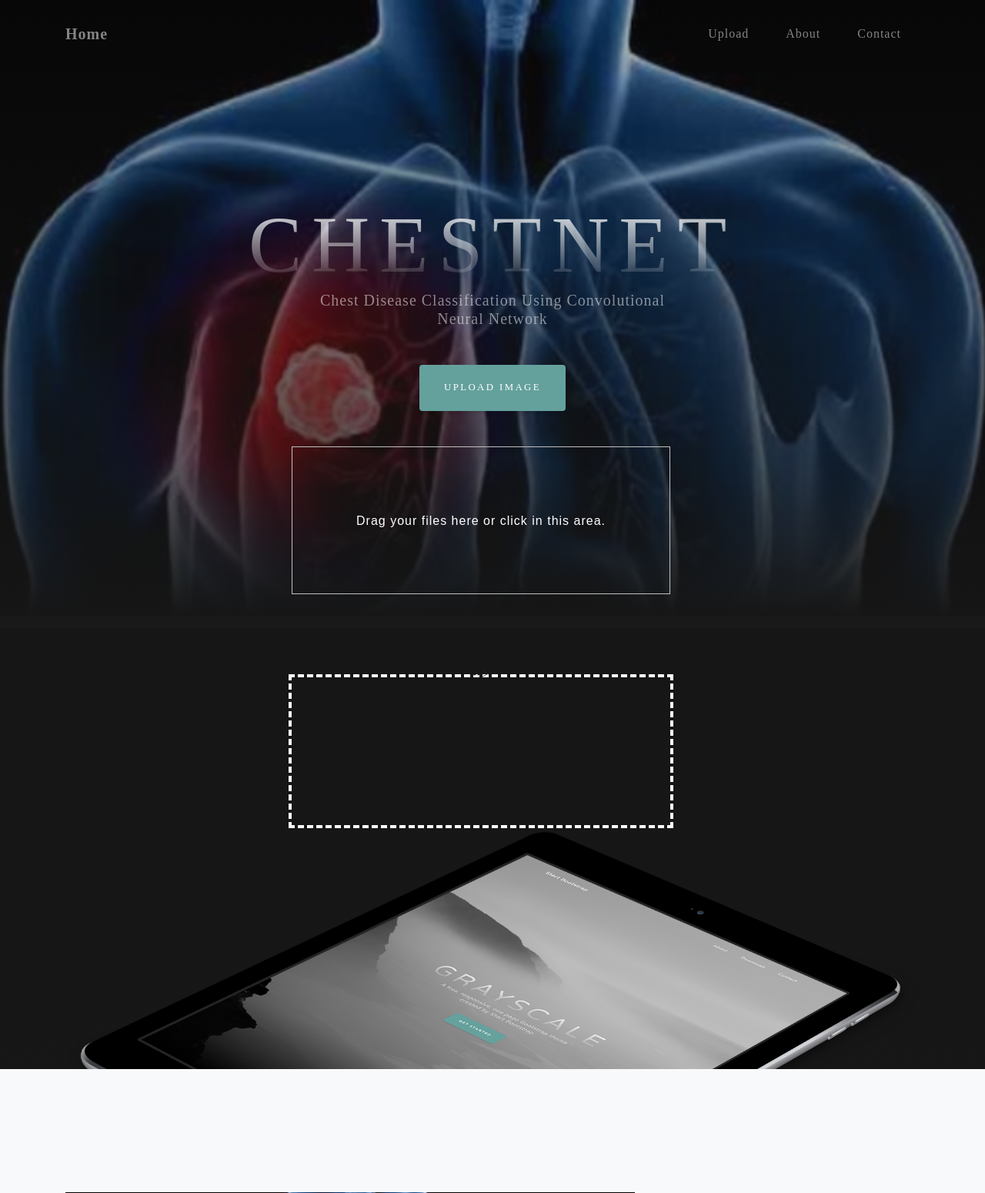
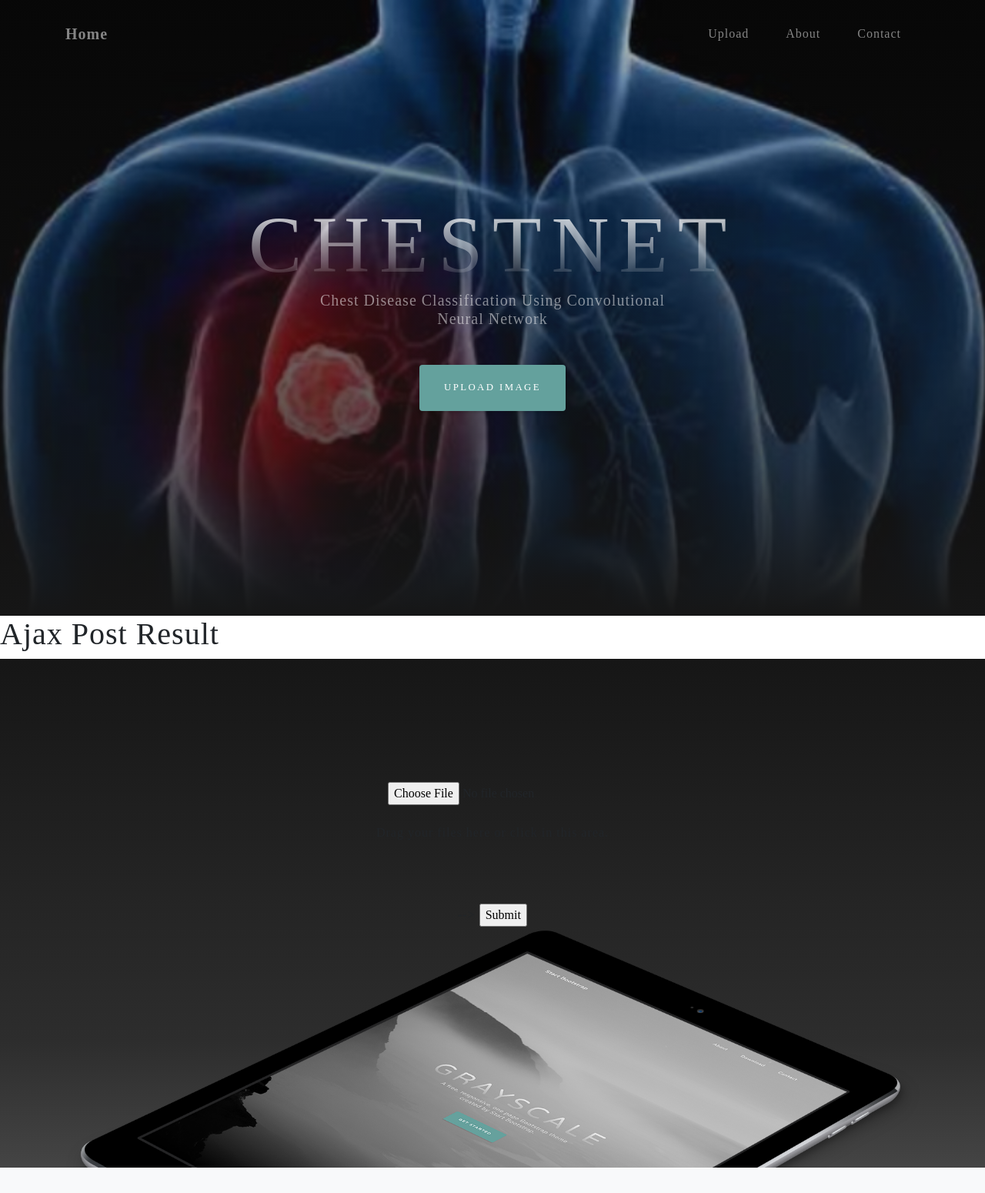
Before and after one commit to TejasviRaj/Chestnet, a Django app: page / in a window 1280 px wide. Shown: the top 1550 px of the page at 77% size. Run offline with Django 3.2, Linux system fonts and the light colour scheme; some libraries are stand-ins or nearby versions; some web fonts are replaced.

Commit message:
ajax multipart from 1st page without style.css

```diff
--- a/api/static/api/css/style.css
+++ b/api/static/api/css/style.css
@@ -47,7 +47,7 @@ form input{
   opacity: 0;
 }
 
-form button{
+#btnSubmit{
   margin: 0;
   color: #fff;
   background: #16a085;
--- a/api/templates/api/index1.html
+++ b/api/templates/api/index1.html
@@ -17,36 +17,65 @@
   <link href="{%static 'api/vendor/fontawesome-free/css/all.min.css' %}" rel="stylesheet">
   <link href="{%static 'api/css/font1.css' %}" rel="stylesheet">
   <link href="{%static 'api/css/font2.css' %}" rel="stylesheet">
-  <link rel="stylesheet" href="{% static 'api/css/style.css' %}">
+<!--  <link rel="stylesheet" href="{% static 'api/css/style.css' %}">-->
 
   <!-- Custom styles for this template -->
   <link href="{%static 'api/css/grayscale.min.css' %}" rel="stylesheet">
 
+  <script src="{% static 'api/js/jquer.js' %}"></script>
+
     <script>
-    function loadDoc()
-    {
+   $(document).ready(function () {
 
-      var image = document.getElementById('output');
-	//image.src = URL.createObjectURL(event.target.files[0]);
+    $("button").click(function(){
+    $("p").hide();
+  });
 
+    $("#btnSubmit").click(function (event) {
 
-      alert(URL.createObjectURL(event.target.files[0]));
+        //stop submit the form, we will post it manually.
+        event.preventDefault();
 
-          var xhttp = new XMLHttpRequest();
-      xhttp.onreadystatechange = function() {
-        if (this.readyState == 4 && this.status == 200) {
-          document.getElementById("demo").innerHTML = this.responseText;
-        }
-      };
-       var data = "{{ csrf_token }}";
+        // Get form
+        var form = $('#fileUploadForm')[0];
 
-      xhttp.open("POST", "/api/");
-        xhttp.setRequestHeader("Content-Type", "application/x-www-form-urlencoded");
+		// Create an FormData object
+        var data = new FormData(form);
 
-      xhttp.send("csrfmiddlewaretoken="+ "u4J5T43M6LNTJ92qpjn5MVqN0urVu1SvrcRA2LJws00XXtmKjlGpIJOhDnWcWgJW"+ "&add="+URL.createObjectURL(event.target.files[0]));
-      alert("lol");
-    }
+		// If you want to add an extra field for the FormData
+        data.append("CustomField", "This is some extra data, testing");
 
+		// disabled the submit button
+        $("#btnSubmit").prop("disabled", true);
+
+        $.ajax({
+            type: "POST",
+            enctype: 'multipart/form-data',
+            url: "/mult/",
+            data: data,
+            processData: false,
+            contentType: false,
+            cache: false,
+            timeout: 600000,
+            success: function (data) {
+
+                $("#result").text(data);
+                console.log("SUCCESS : ", data);
+                $("#btnSubmit").prop("disabled", false);
+
+            },
+            error: function (e) {
+
+                $("#result").text(e.responseText);
+                console.log("ERROR : ", e);
+                $("#btnSubmit").prop("disabled", false);
+
+            }
+        });
+
+    });
+
+});
   </script>
 
 </head>
@@ -89,17 +118,26 @@
   </header>
 
   <!-- About Section -->
-                <p id="demo" style="color:red;" align="center"> </p>
+
+<h1>Ajax Post Result</h1>
+<span id="result"></span>
 
   <section id="about" class="about-section text-center">
 
     <div class="container">
       <div class="row">
         <div class="col-lg-8 mx-auto">
-             <form>
-  <input type="file" size="1000" width="100" required name="image" id="image" onchange="loadDoc(event)" accept="image/*">
-<p id="para">Drag your files here or click in this area.</p>-->
-               <img id="output" width="200" />
+
+
+             <form method="POST" enctype="multipart/form-data" id="fileUploadForm">
+                   {% csrf_token %}
+
+ <input type="file" name="file"><br/><br/>
+<!--    <input type="file" name="files"/><br/><br/>-->
+
+               <p id="para">Drag your files here or click in this area.</p>-->
+<!--               <img id="output" width="200" />-->
+    <input type="button" value="Submit" id="btnSubmit"/>
 
 <!--<button type="submit"  id="submit" value="Submit" >Upload</button>-->
 <!--                           <button onclick="loadDoc()" id="button">Upload</button>-->
@@ -321,7 +359,6 @@ probable 14 thorax diseases if unhealthy.  </p>
 
   <!-- Custom scripts for this template -->
   <script src="{% static 'api/js/grayscale.min.js' %}"></script>
-<script src="{% static 'api/js/jquer.js' %}"></script>
 
 
 
```
Also changed, not shown: keshav.jpg.
